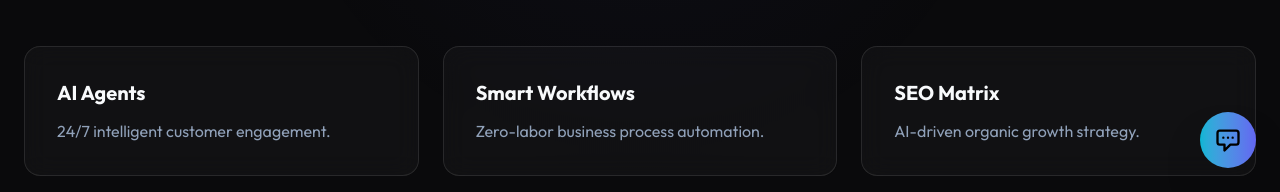
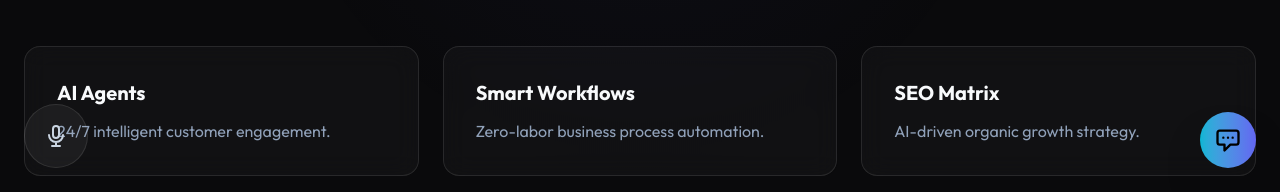
Before and after one commit to llazober/Datalazo, a Next.js app: page / in a window 1280 px wide. Shown: the part 608-800 px from the top of the page. Built offline with nearby package versions, Linux system fonts and the light colour scheme.

Commit message:
feat: implement AI Voice Agent and migrate to .net domain

```diff
--- /dev/null
+++ b/src/app/api/voice/route.ts
@@ -0,0 +1,33 @@
+import { NextResponse } from 'next/server';
+import OpenAI from 'openai';
+
+const openai = new OpenAI({
+  apiKey: process.env.OPENAI_API_KEY || '',
+});
+
+export async function POST(req: Request) {
+  try {
+    const { text } = await req.json();
+
+    if (!process.env.OPENAI_API_KEY) {
+      return NextResponse.json({ error: 'API Key not configured' }, { status: 401 });
+    }
+
+    const mp3 = await openai.audio.speech.create({
+      model: "tts-1",
+      voice: "alloy",
+      input: text,
+    });
+
+    const buffer = Buffer.from(await mp3.arrayBuffer());
+
+    return new NextResponse(buffer, {
+      headers: {
+        'Content-Type': 'audio/mpeg',
+      },
+    });
+  } catch (error) {
+    console.error('Voice API Error:', error);
+    return NextResponse.json({ error: 'Failed to generate voice' }, { status: 500 });
+  }
+}
--- a/src/app/dashboard/layout.tsx
+++ b/src/app/dashboard/layout.tsx
@@ -32,7 +32,7 @@ export default function DashboardLayout({
             <div className="w-8 h-8 rounded-full bg-gradient-to-tr from-accent-cyan to-accent-indigo" />
             <div className="text-sm">
               <div className="font-medium">Admin User</div>
-              <div className="text-xs text-slate-500 text-ellipsis overflow-hidden">admin@datalazo.com</div>
+              <div className="text-xs text-slate-500 text-ellipsis overflow-hidden">admin@datalazo.net</div>
             </div>
           </div>
         </div>
--- a/src/app/page.tsx
+++ b/src/app/page.tsx
@@ -1,6 +1,7 @@
 import Hero from "@/components/Hero";
 import LeadForm from "@/components/LeadForm";
 import Link from 'next/link';
+import VoiceAgent from "@/components/VoiceAgent";
 
 export default function Home() {
   const services = [
@@ -101,6 +102,7 @@ export default function Home() {
       <footer className="py-10 text-center text-slate-500 text-sm border-t border-white/5">
         &copy; 2026 Datalazo Intelligence Agency. All rights reserved.
       </footer>
+      <VoiceAgent />
     </div>
   );
 }
--- /dev/null
+++ b/src/components/VoiceAgent.tsx
@@ -0,0 +1,165 @@
+"use client";
+
+import React, { useState, useEffect, useRef } from 'react';
+
+export default function VoiceAgent() {
+  const [isListening, setIsListening] = useState(false);
+  const [isSpeaking, setIsSpeaking] = useState(false);
+  const [status, setStatus] = useState<'idle' | 'listening' | 'processing' | 'speaking'>('idle');
+  const audioRef = useRef<HTMLAudioElement | null>(null);
+  const recognitionRef = useRef<any>(null);
+
+  useEffect(() => {
+    // Initialize Web Speech API
+    if (typeof window !== 'undefined') {
+      const SpeechRecognition = (window as any).SpeechRecognition || (window as any).webkitSpeechRecognition;
+      if (SpeechRecognition) {
+        recognitionRef.current = new SpeechRecognition();
+        recognitionRef.current.continuous = false;
+        recognitionRef.current.interimResults = false;
+        recognitionRef.current.lang = 'en-US';
+
+        recognitionRef.current.onresult = (event: any) => {
+          const transcript = event.results[0][0].transcript;
+          handleVoiceInput(transcript);
+        };
+
+        recognitionRef.current.onend = () => {
+          setIsListening(false);
+          if (status === 'listening') setStatus('processing');
+        };
+
+        recognitionRef.current.onerror = (event: any) => {
+          console.error('Speech recognition error', event.error);
+          setIsListening(false);
+          setStatus('idle');
+        };
+      }
+    }
+  }, [status]);
+
+  const toggleListening = () => {
+    if (isListening) {
+      recognitionRef.current?.stop();
+      setIsListening(false);
+      setStatus('idle');
+    } else {
+      if (audioRef.current) {
+        audioRef.current.pause();
+        setIsSpeaking(false);
+      }
+      try {
+        recognitionRef.current?.start();
+        setIsListening(true);
+        setStatus('listening');
+      } catch (err) {
+        console.error('Failed to start recognition', err);
+      }
+    }
+  };
+
+  const handleVoiceInput = async (text: string) => {
+    setStatus('processing');
+    try {
+      // 1. Get LLM Response
+      const chatResponse = await fetch('/api/chat', {
+        method: 'POST',
+        headers: { 'Content-Type': 'application/json' },
+        body: JSON.stringify({ message: text, history: [] }),
+      });
+      const chatData = await chatResponse.json();
+
+      if (!chatData.reply) throw new Error('No reply from AI');
+
+      // 2. Get TTS Audio
+      const voiceResponse = await fetch('/api/voice', {
+        method: 'POST',
+        headers: { 'Content-Type': 'application/json' },
+        body: JSON.stringify({ text: chatData.reply }),
+      });
+
+      if (!voiceResponse.ok) throw new Error('Failed to get voice');
+
+      const blob = await voiceResponse.blob();
+      const url = URL.createObjectURL(blob);
+
+      if (audioRef.current) {
+        audioRef.current.src = url;
+        audioRef.current.onplay = () => {
+          setIsSpeaking(true);
+          setStatus('speaking');
+        };
+        audioRef.current.onended = () => {
+          setIsSpeaking(false);
+          setStatus('idle');
+        };
+        audioRef.current.play();
+      }
+    } catch (error) {
+      console.error('Voice handling error:', error);
+      setStatus('idle');
+    }
+  };
+
+  return (
+    <div className="fixed bottom-6 left-6 z-[100] flex flex-col items-center">
+      {/* Tooltip / Status */}
+      <div className={`mb-4 px-4 py-2 rounded-full glass text-xs font-medium transition-all duration-300 ${
+        status !== 'idle' ? 'opacity-100 translate-y-0' : 'opacity-0 translate-y-2'
+      }`}>
+        <span className="flex items-center gap-2">
+          {status === 'listening' && <><div className="w-1.5 h-1.5 bg-red-500 rounded-full animate-pulse" /> Listening...</>}
+          {status === 'processing' && <><div className="w-1.5 h-1.5 bg-accent-cyan rounded-full animate-bounce" /> Architecting Reply...</>}
+          {status === 'speaking' && <><div className="w-1.5 h-1.5 bg-accent-indigo rounded-full animate-pulse" /> AI is Speaking...</>}
+        </span>
+      </div>
+
+      {/* Main Voice Button */}
+      <button
+        onClick={toggleListening}
+        className={`relative w-16 h-16 rounded-full flex items-center justify-center transition-all duration-500 ${
+          status === 'listening' ? 'bg-red-500/20' :
+          status === 'speaking' ? 'bg-accent-indigo/20' : 'bg-white/5 hover:bg-white/10'
+        } border border-white/10 group`}
+      >
+        {/* Glow Effects */}
+        {(isListening || isSpeaking) && (
+          <div className={`absolute inset-0 rounded-full animate-ping opacity-20 ${
+            isListening ? 'bg-red-500' : 'bg-accent-indigo'
+          }`} />
+        )}
+        <div className={`absolute -inset-1 rounded-full blur-md opacity-0 group-hover:opacity-40 transition-opacity ${
+          isListening ? 'bg-red-500' : 'bg-accent-cyan'
+        }`} />
+
+        {/* Icons */}
+        {status === 'listening' ? (
+           <svg className="w-6 h-6 text-red-500" fill="currentColor" viewBox="0 0 24 24">
+             <path d="M12 14c1.66 0 3-1.34 3-3V5c0-1.66-1.34-3-3-3S9 3.34 9 5v6c0 1.66 1.34 3 3 3z" />
+             <path d="M17 11c0 2.76-2.24 5-5 5s-5-2.24-5-5H5c0 3.53 2.61 6.43 6 6.92V21h2v-3.08c3.39-.49 6-3.39 6-6.92h-2z" />
+           </svg>
+        ) : status === 'speaking' ? (
+          <div className="flex gap-1 items-end h-4">
+            <div className="w-1 bg-accent-indigo animate-[wave_1s_infinite]" />
+            <div className="w-1 bg-accent-indigo animate-[wave_1.2s_infinite_0.1s]" />
+            <div className="w-1 bg-accent-indigo animate-[wave_0.8s_infinite_0.2s]" />
+            <div className="w-1 bg-accent-indigo animate-[wave_1.1s_infinite_0.3s]" />
+          </div>
+        ) : (
+          <svg className="w-6 h-6 text-slate-300 group-hover:text-accent-cyan transition-colors" fill="none" stroke="currentColor" viewBox="0 0 24 24">
+            <path strokeLinecap="round" strokeLinejoin="round" strokeWidth="2" d="M19 11a7 7 0 01-7 7m0 0a7 7 0 01-7-7m7 7v4m0 0H8m4 0h4m-4-8a3 3 0 01-3-3V5a3 3 0 116 0v6a3 3 0 01-3 3z" />
+          </svg>
+        )}
+      </button>
+
+      <audio ref={audioRef} className="hidden" />
+
+      <style jsx>{`
+        @keyframes wave {
+          0%, 100% { height: 4px; }
+          50% { height: 16px; }
+        }
+      `}</style>
+    </div>
+  );
+}
```
